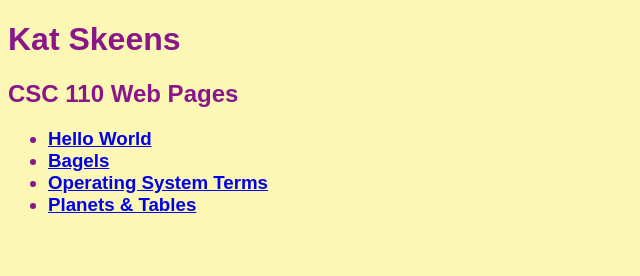
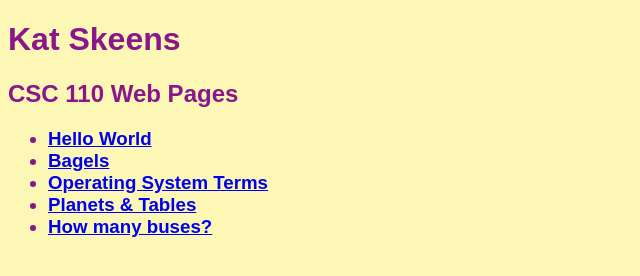
Before and after one commit to kskeens-pvcc/kskeens-pvcc.github.io, a plain HTML site: page index.html in a window 1280 px wide. Shown: the whole page, without its empty margins (0-640 px from the left). Drawn offline with Linux system fonts and the light colour scheme.

Commit message:
Update index.html

```diff
--- a/index.html
+++ b/index.html
@@ -18,6 +18,7 @@
   <li><a href = "bagels.html"> Bagels </a></li>
   <li><a href = "opsys.html"> Operating System Terms </a></li>
   <li><a href = "planets.html"> Planets & Tables </a></li>
+  <li><a href = "buses.html"> How many buses? </li>
 </ul>
 </h3>
 </body>
```
